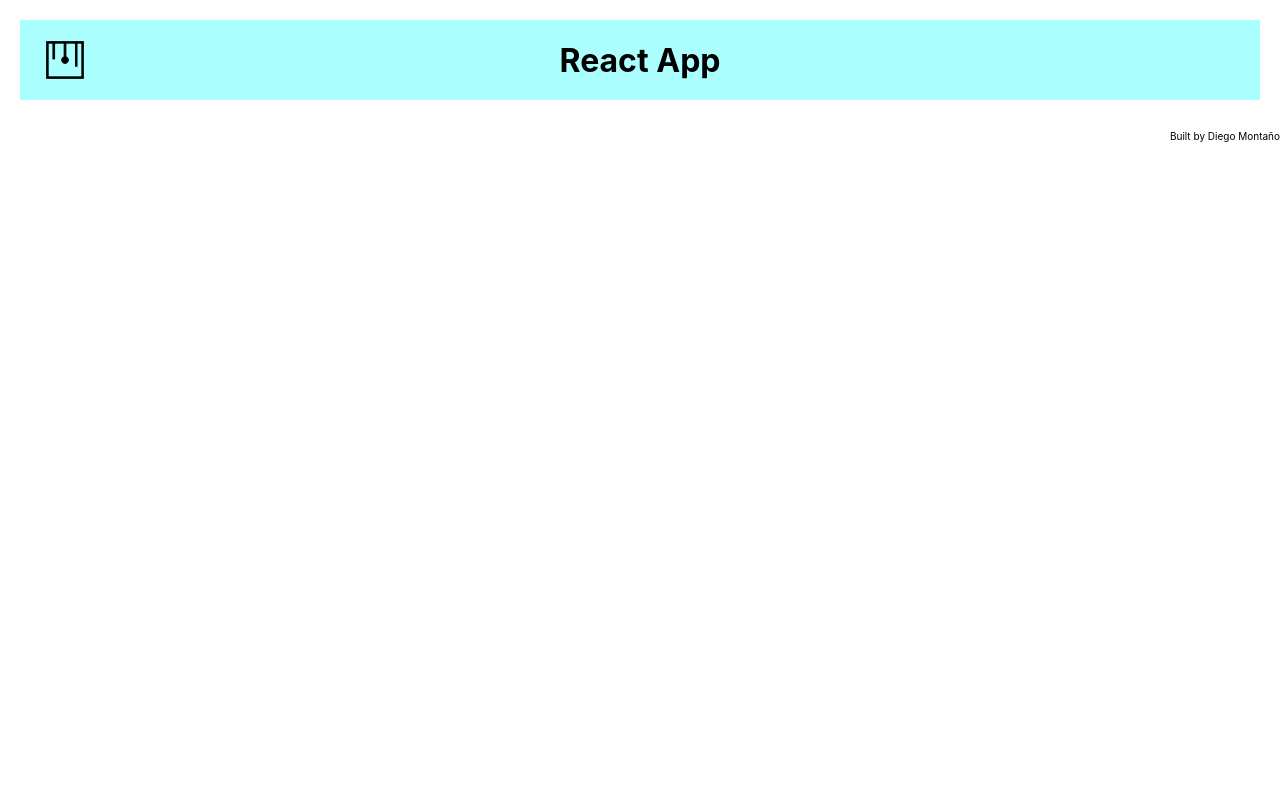
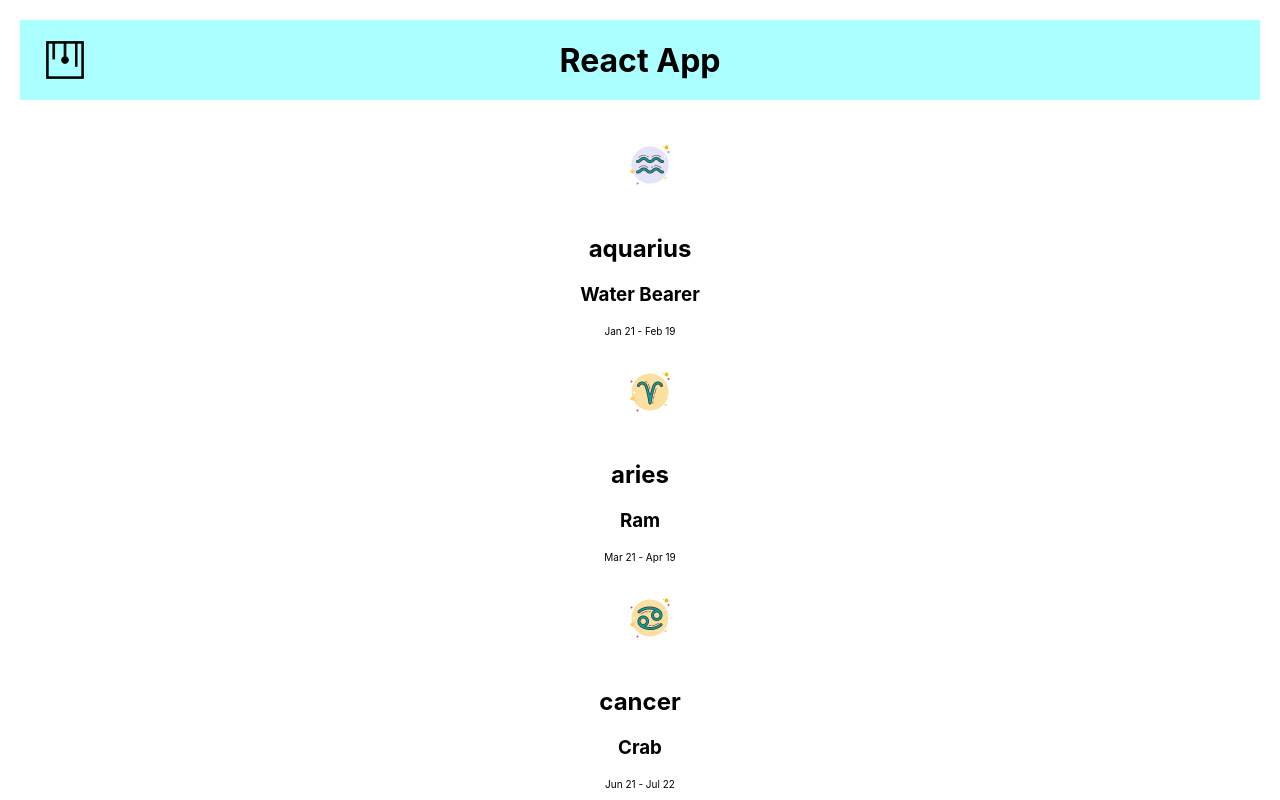
Before and after one commit to MontanoDiego/scratch-zodiac-signs, a React (Create React App) app: page / in a window 1280 px wide. Shown: the top 800 px of the page. Built offline with nearby package versions, Linux system fonts and the light colour scheme.

Commit message:
map function added to main.js, now displaying

```diff
--- a/src/components/main/main.js
+++ b/src/components/main/main.js
@@ -1,10 +1,20 @@
 import React from 'react';
-import { zodiac } from '../../data.js';
+import { zodiacs } from '../../data.js';
+import Zodiac from '../../zodiacs/zodiac.js';
 import './main.css';
 
 export default function Main() {
   return (
     <main>
+      {zodiacs.map((zodiac) => (
+        <Zodiac
+          key={zodiac.id}
+          id={zodiac.id}
+          name={zodiac.name}
+          dates={zodiac.dates}
+          symbol={zodiac.symbol}
+        />
+      ))}
     </main>
   );
 }
--- a/src/data.js
+++ b/src/data.js
@@ -1,4 +1,4 @@
-export const zodiac = [
+export const zodiacs = [
   {
     id: '1',
     name: 'aquarius',
--- a/src/zodiacs/zodiac.js
+++ b/src/zodiacs/zodiac.js
@@ -1,6 +1,6 @@
 import './zodiac.css';
 
-export default function zodiac(props) {
+export default function Zodiac(props) {
   return (<div className='zodiac'>
     <><img src={`${process.env.PUBLIC_URL}/symbols/${props.name}.png`} /><h2 className="name">{props.name}</h2><h3>{props.symbol}</h3><p className='dates'>{props.dates}</p></>
   </div>);
```
